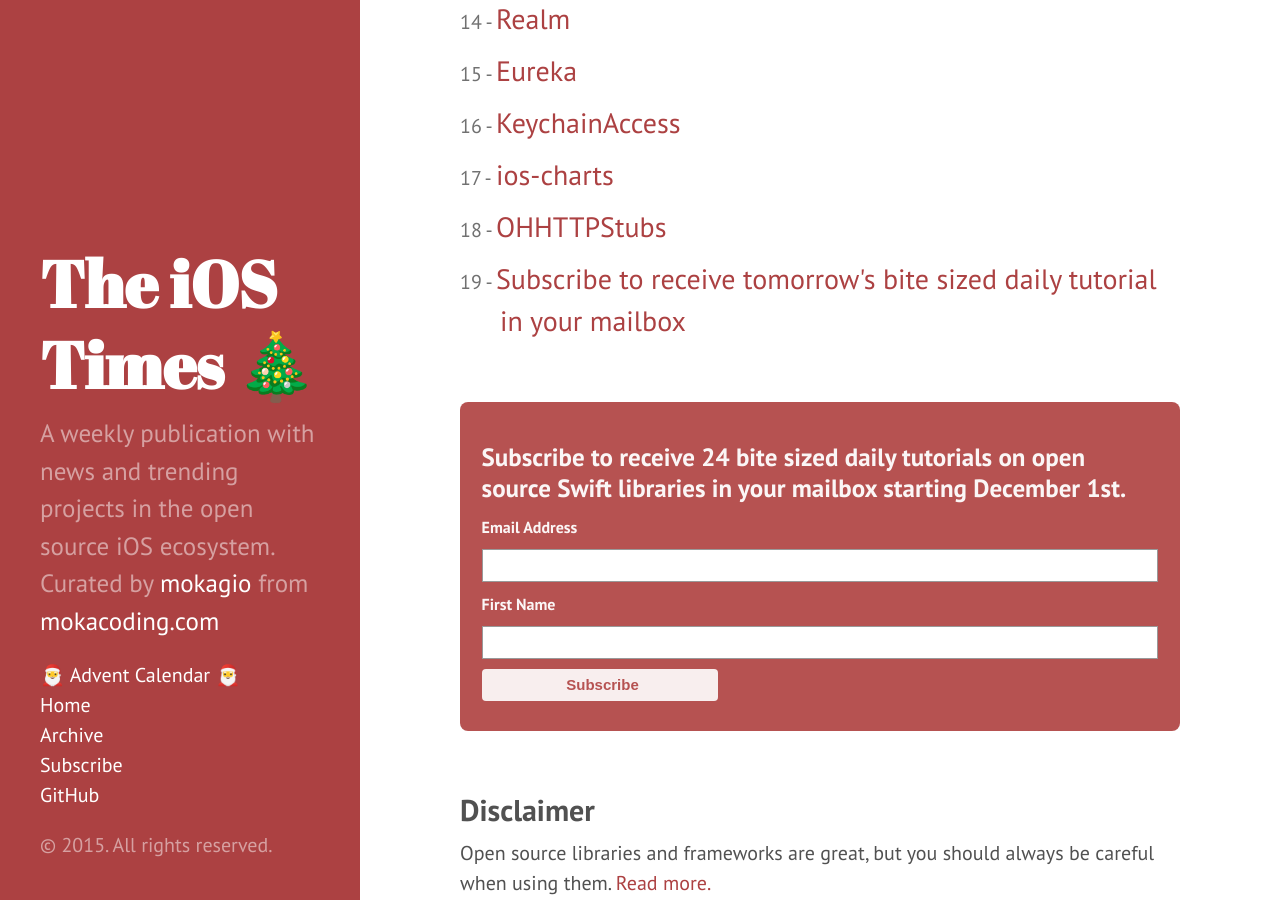
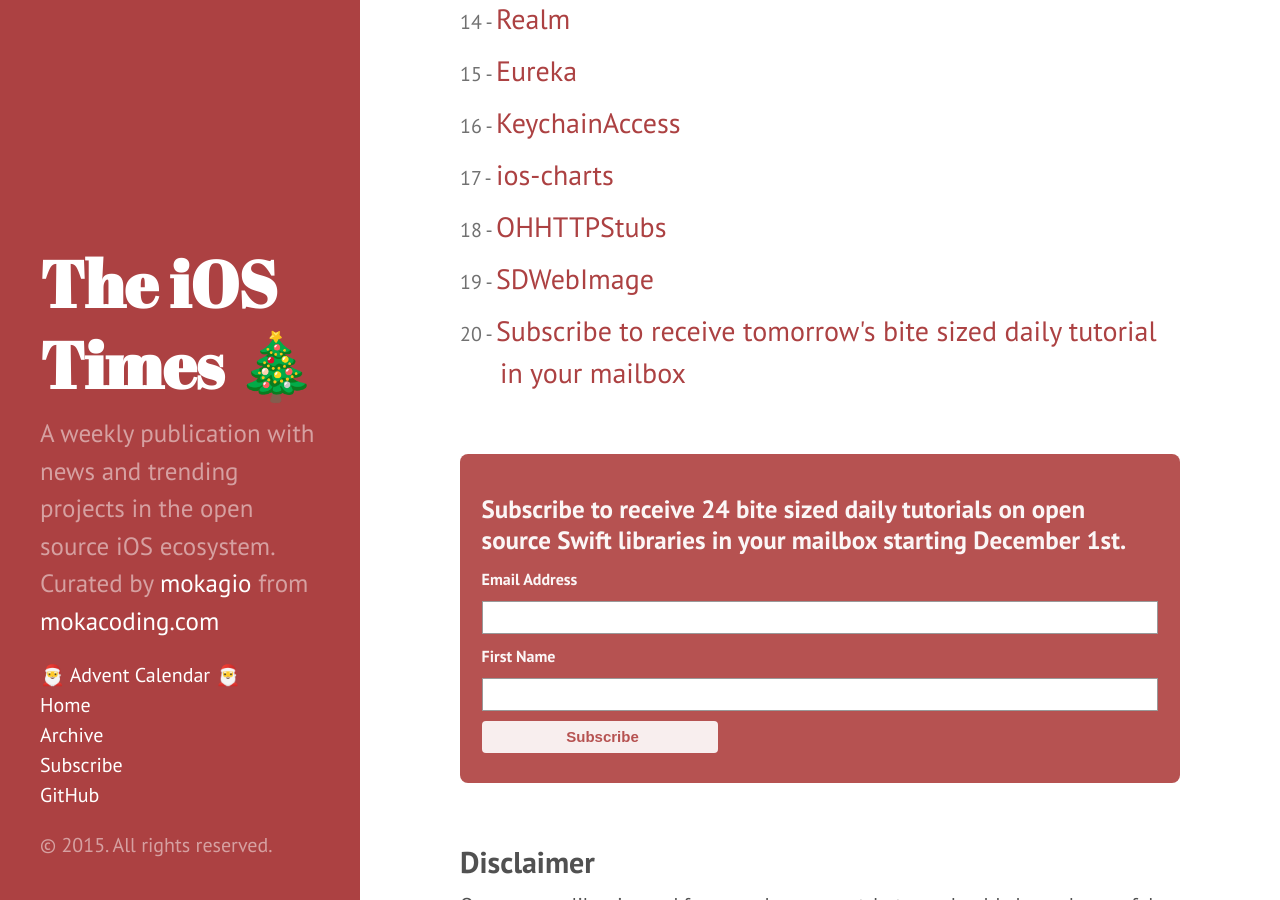
Before and after one commit to mokacoding/the-ios-times, a Jekyll site: the page built from advent-calendar.html, in a window 1280 px wide and 900 px high, scrolled down 966 px. Built offline with Jekyll 4.4.1, drawn with Linux system fonts in a browser that asks for light colours; comment, search, counter and statistics services are not loaded.

Commit message:
🎄 - Advent Calendar - Day 19 - SDWebImage

```diff
--- a/advent-calendar.html
+++ b/advent-calendar.html
@@ -28,6 +28,7 @@
   <li><a href="/advent-calendar/keychainaccess.html">KeychainAccess</a></li>
   <li><a href="/advent-calendar/ioscharts.html">ios-charts</a></li>
   <li><a href="/advent-calendar/ohhttpstubs.html">OHHTTPStubs</a></li>
+  <li><a href="/advent-calendar/sdwebimage.html">SDWebImage</a></li>
   <li><a href="/advent-calendar-subscribe">Subscribe to receive tomorrow's bite sized daily tutorial in your mailbox</a></li>
 </ol>
 
```
